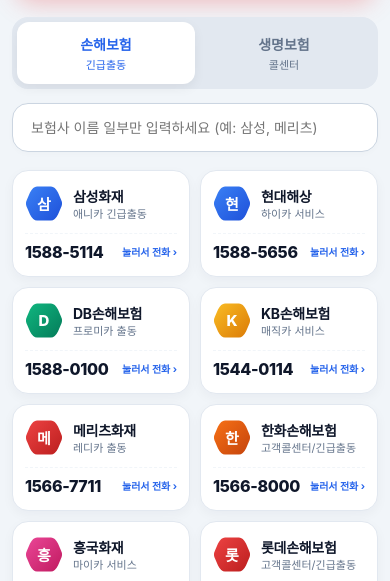
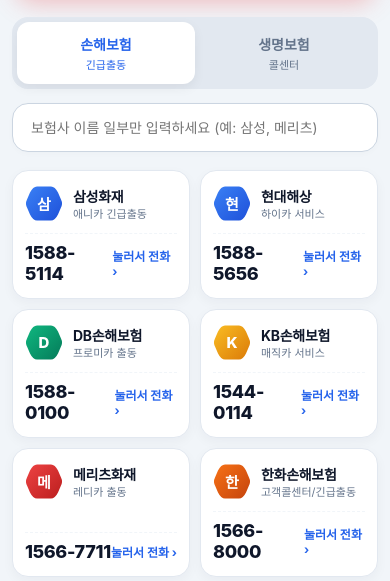
Before and after one commit to globaljiho/call-center-v2, a plain HTML site: page index.html in a window 390 px wide. Shown: the part 254-835 px from the top of the page. Drawn offline with Linux system fonts and the light colour scheme.

Commit message:
Increase font sizes for phone and call text

```diff
--- a/style.css
+++ b/style.css
@@ -231,14 +231,14 @@
 
 .phone {
   display: block;
-  font-size: 16px;
+  font-size: 18px;
   font-weight: 800;
   color: #0f172a;
   letter-spacing: -0.3px;
 }
 
 .call-text {
-  font-size: 10px;
+  font-size: 12px;
   color: #2563eb;
   font-weight: 700;
   display: block;
```
